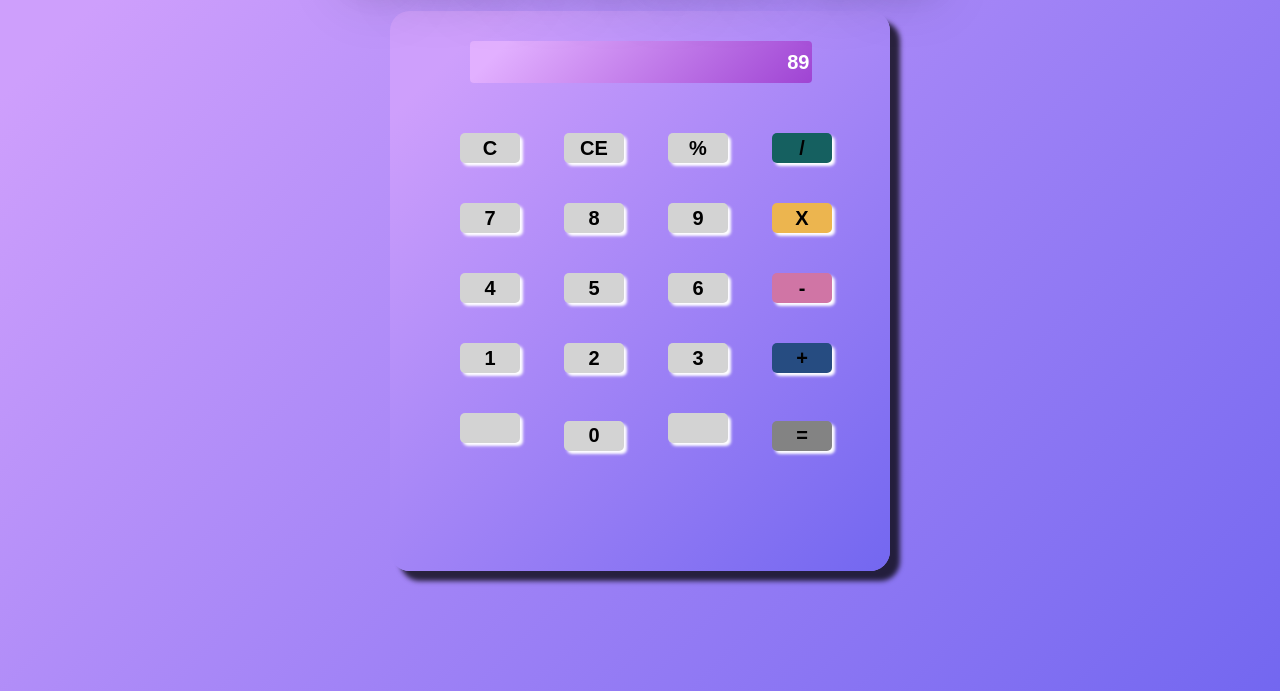
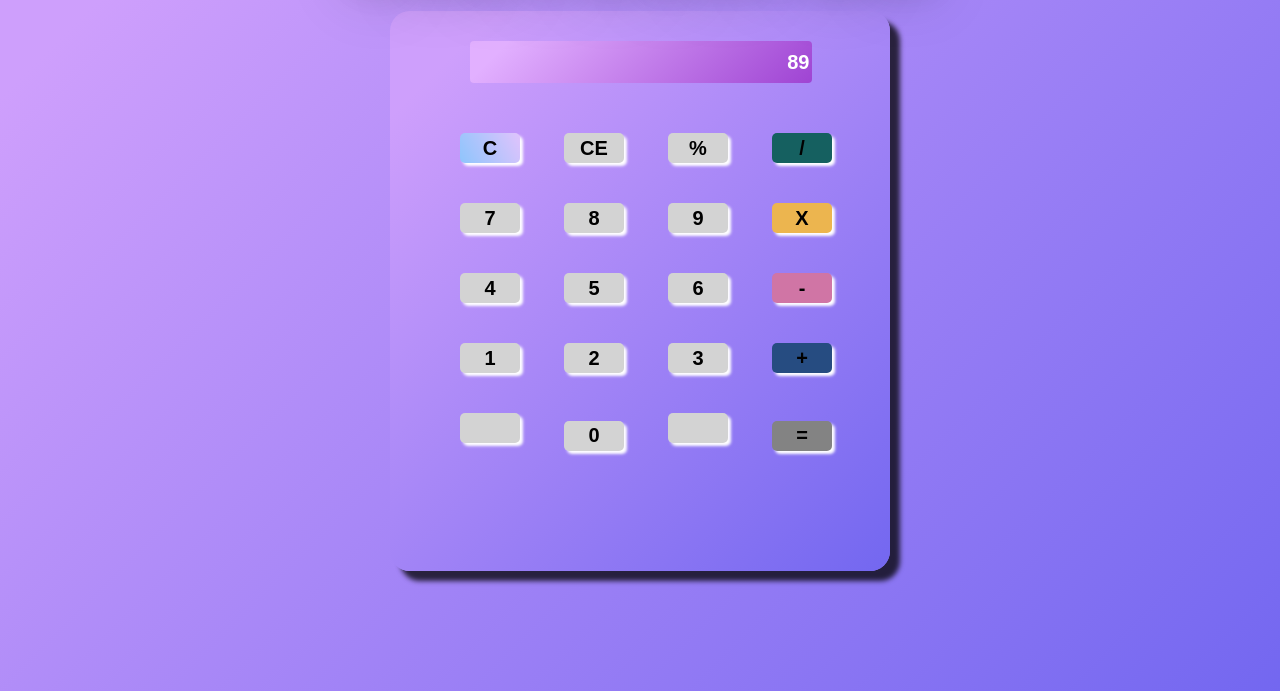
Before and after one commit to suchit1490/calc, a plain HTML site: page index.html in a window 1280 px wide. In both pictures the pointer is over the button 490 px from the left and 257 px from the top of the page. Shown: the part 109-800 px from the top of the page. Drawn offline with Linux system fonts and the light colour scheme.

Commit message:
add hover on button
added hover effect on .fourbtn

```diff
--- a/style.css
+++ b/style.css
@@ -55,7 +55,10 @@ body {
   font-size: 20px;
   background-color: lightgray;
 }
-
+.fourbtn:hover {
+  background-color: #8ec5fc;
+  background-image: linear-gradient(62deg, #8ec5fc 0%, #e0c3fc 100%);
+}
 .buttons {
   margin-left: 50px;
 }
```
